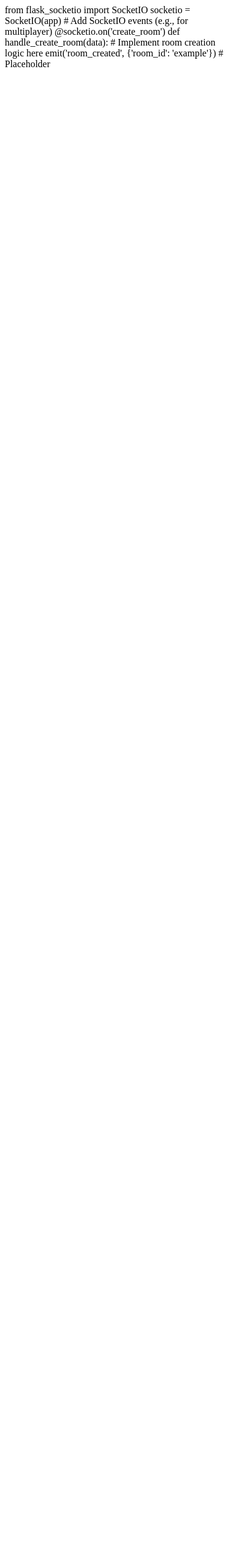
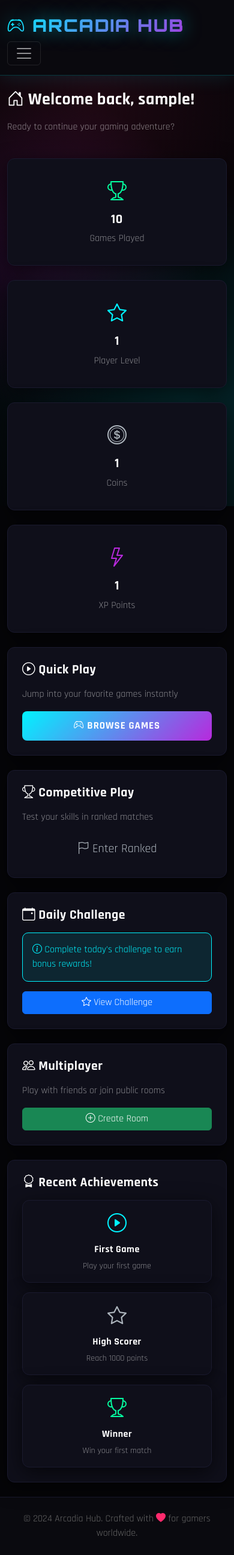
Before and after one commit to zabi22/arcadia-hub, a Flask app: page /dashboard in a window 390 px wide. Shown: the whole page at 60% size. Before the commit the page ends 112 px from the top, so only its background shows below. Run offline with Flask 3, Linux system fonts and the light colour scheme; the visitor is signed in with stand-in values (Sample User, id 1); data comes from the database, SQL or seed files in the repository; tables that the repository leaves empty hold one stand-in row (values such as "Sample post").

Commit message:
Fix dashboard template: Replace Python code with proper HTML template - Removed incorrect Python SocketIO code from dashboard.html - Created proper HTML dashboard template with user stats, quick actions, challenges - Added responsive design with Bootstrap components - Included placeholder for future SocketIO room creation - Template now properly extends base.html and renders correctly

```diff
--- a/src/templates/dashboard.html
+++ b/src/templates/dashboard.html
@@ -1,9 +1,157 @@
-from flask_socketio import SocketIO
+{% extends "base.html" %}
 
-socketio = SocketIO(app)
+{% block title %}Dashboard - Arcadia Hub{% endblock %}
 
-# Add SocketIO events (e.g., for multiplayer)
-@socketio.on('create_room')
-def handle_create_room(data):
-    # Implement room creation logic here
-    emit('room_created', {'room_id': 'example'})  # Placeholder
+{% block content %}
+<div class="row mb-4">
+    <div class="col-12">
+        <h1 class="text-white mb-3">
+            <i class="bi bi-house-door"></i> Welcome back, {{ user.username }}!
+        </h1>
+        <p class="text-white-50">Ready to continue your gaming adventure?</p>
+    </div>
+</div>
+
+<!-- User Stats Overview -->
+<div class="row g-4 mb-4">
+    <div class="col-md-3">
+        <div class="card p-3 text-center">
+            <div class="card-body">
+                <i class="bi bi-trophy" style="font-size: 2rem; color: var(--neon-green);"></i>
+                <h4 class="text-white mt-2">{{ user.total_games_played or 0 }}</h4>
+                <p class="text-white-50 mb-0">Games Played</p>
+            </div>
+        </div>
+    </div>
+    <div class="col-md-3">
+        <div class="card p-3 text-center">
+            <div class="card-body">
+                <i class="bi bi-star" style="font-size: 2rem; color: var(--neon-blue);"></i>
+                <h4 class="text-white mt-2">{{ user.player_level or 1 }}</h4>
+                <p class="text-white-50 mb-0">Player Level</p>
+            </div>
+        </div>
+    </div>
+    <div class="col-md-3">
+        <div class="card p-3 text-center">
+            <div class="card-body">
+                <i class="bi bi-coin" style="font-size: 2rem; color: var(--neon-yellow);"></i>
+                <h4 class="text-white mt-2">{{ user.coins or 100 }}</h4>
+                <p class="text-white-50 mb-0">Coins</p>
+            </div>
+        </div>
+    </div>
+    <div class="col-md-3">
+        <div class="card p-3 text-center">
+            <div class="card-body">
+                <i class="bi bi-lightning" style="font-size: 2rem; color: var(--neon-purple);"></i>
+                <h4 class="text-white mt-2">{{ user.xp or 0 }}</h4>
+                <p class="text-white-50 mb-0">XP Points</p>
+            </div>
+        </div>
+    </div>
+</div>
+
+<!-- Quick Actions -->
+<div class="row g-4 mb-4">
+    <div class="col-md-6">
+        <div class="card p-4">
+            <h4 class="text-white mb-3">
+                <i class="bi bi-play-circle"></i> Quick Play
+            </h4>
+            <p class="text-white-50 mb-3">Jump into your favorite games instantly</p>
+            <a href="{{ url_for('main.games') }}" class="btn btn-accent btn-lg w-100">
+                <i class="bi bi-controller"></i> Browse Games
+            </a>
+        </div>
+    </div>
+    <div class="col-md-6">
+        <div class="card p-4">
+            <h4 class="text-white mb-3">
+                <i class="bi bi-trophy"></i> Competitive Play
+            </h4>
+            <p class="text-white-50 mb-3">Test your skills in ranked matches</p>
+            <a href="{{ url_for('main.ranked') }}" class="btn btn-outline-accent btn-lg w-100">
+                <i class="bi bi-flag"></i> Enter Ranked
+            </a>
+        </div>
+    </div>
+</div>
+
+<!-- Recent Activity & Challenges -->
+<div class="row g-4">
+    <div class="col-md-6">
+        <div class="card p-4">
+            <h4 class="text-white mb-3">
+                <i class="bi bi-calendar-event"></i> Daily Challenge
+            </h4>
+            <div class="alert alert-info">
+                <i class="bi bi-info-circle"></i>
+                Complete today's challenge to earn bonus rewards!
+            </div>
+            <a href="{{ url_for('main.challenge') }}" class="btn btn-primary w-100">
+                <i class="bi bi-star"></i> View Challenge
+            </a>
+        </div>
+    </div>
+    <div class="col-md-6">
+        <div class="card p-4">
+            <h4 class="text-white mb-3">
+                <i class="bi bi-people"></i> Multiplayer
+            </h4>
+            <p class="text-white-50 mb-3">Play with friends or join public rooms</p>
+            <button class="btn btn-success w-100" onclick="createRoom()">
+                <i class="bi bi-plus-circle"></i> Create Room
+            </button>
+        </div>
+    </div>
+</div>
+
+<!-- Achievement Progress -->
+<div class="row mt-4">
+    <div class="col-12">
+        <div class="card p-4">
+            <h4 class="text-white mb-3">
+                <i class="bi bi-award"></i> Recent Achievements
+            </h4>
+            <div class="row g-3">
+                <div class="col-md-4">
+                    <div class="card bg-dark border-secondary p-3 text-center">
+                        <i class="bi bi-play-circle" style="font-size: 2rem; color: var(--neon-blue);"></i>
+                        <h6 class="text-white mt-2">First Game</h6>
+                        <small class="text-white-50">Play your first game</small>
+                    </div>
+                </div>
+                <div class="col-md-4">
+                    <div class="card bg-dark border-secondary p-3 text-center">
+                        <i class="bi bi-star" style="font-size: 2rem; color: var(--neon-yellow);"></i>
+                        <h6 class="text-white mt-2">High Scorer</h6>
+                        <small class="text-white-50">Reach 1000 points</small>
+                    </div>
+                </div>
+                <div class="col-md-4">
+                    <div class="card bg-dark border-secondary p-3 text-center">
+                        <i class="bi bi-trophy" style="font-size: 2rem; color: var(--neon-green);"></i>
+                        <h6 class="text-white mt-2">Winner</h6>
+                        <small class="text-white-50">Win your first match</small>
+                    </div>
+                </div>
+            </div>
+        </div>
+    </div>
+</div>
+{% endblock %}
+
+{% block extra_js %}
+<script>
+function createRoom() {
+    // Placeholder for room creation - will be implemented with SocketIO
+    alert('Room creation feature coming soon!');
+}
+
+// Add any dashboard-specific JavaScript here
+document.addEventListener('DOMContentLoaded', function() {
+    console.log('Dashboard loaded successfully');
+});
+</script>
+{% endblock %}
```
